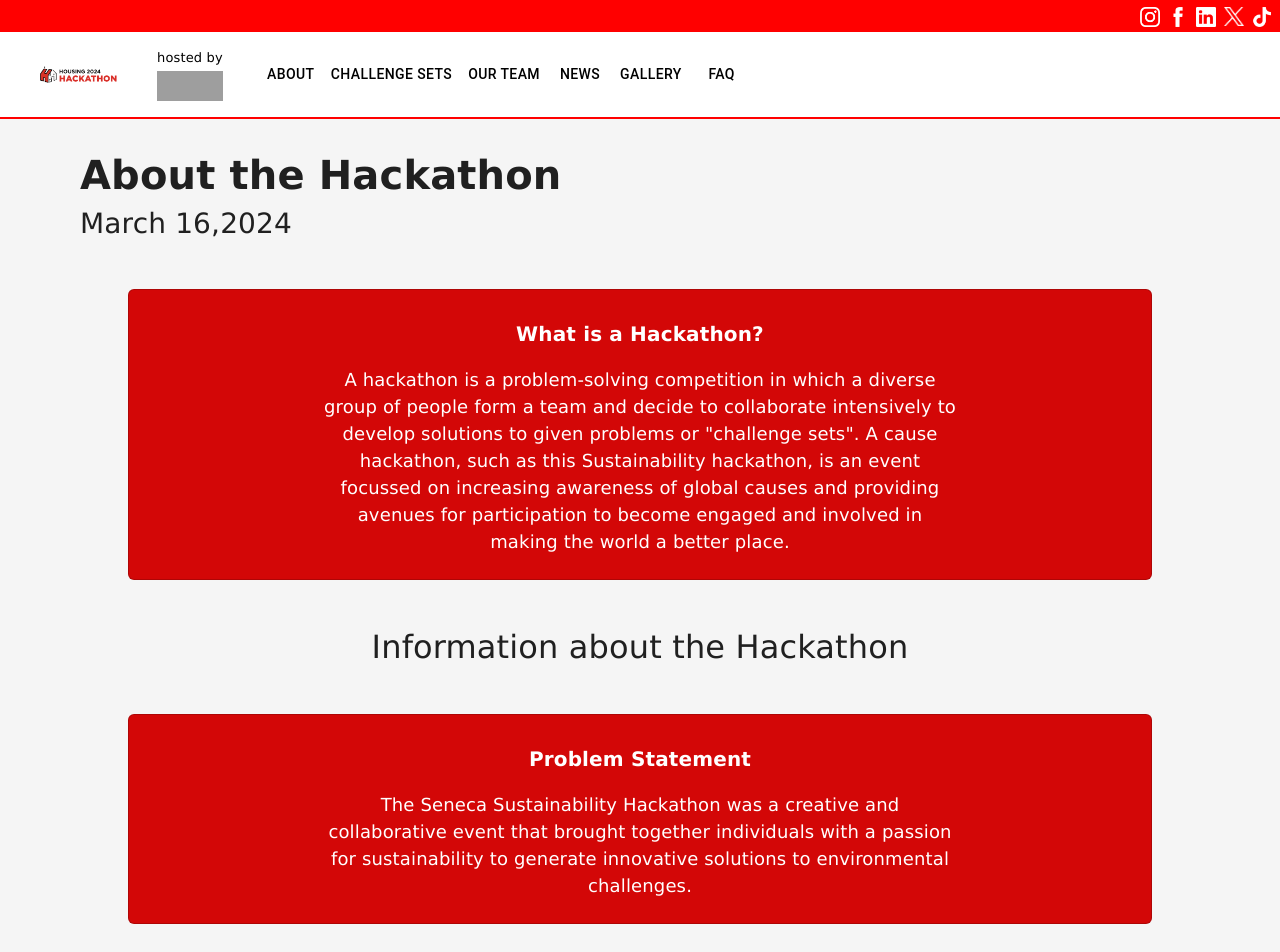
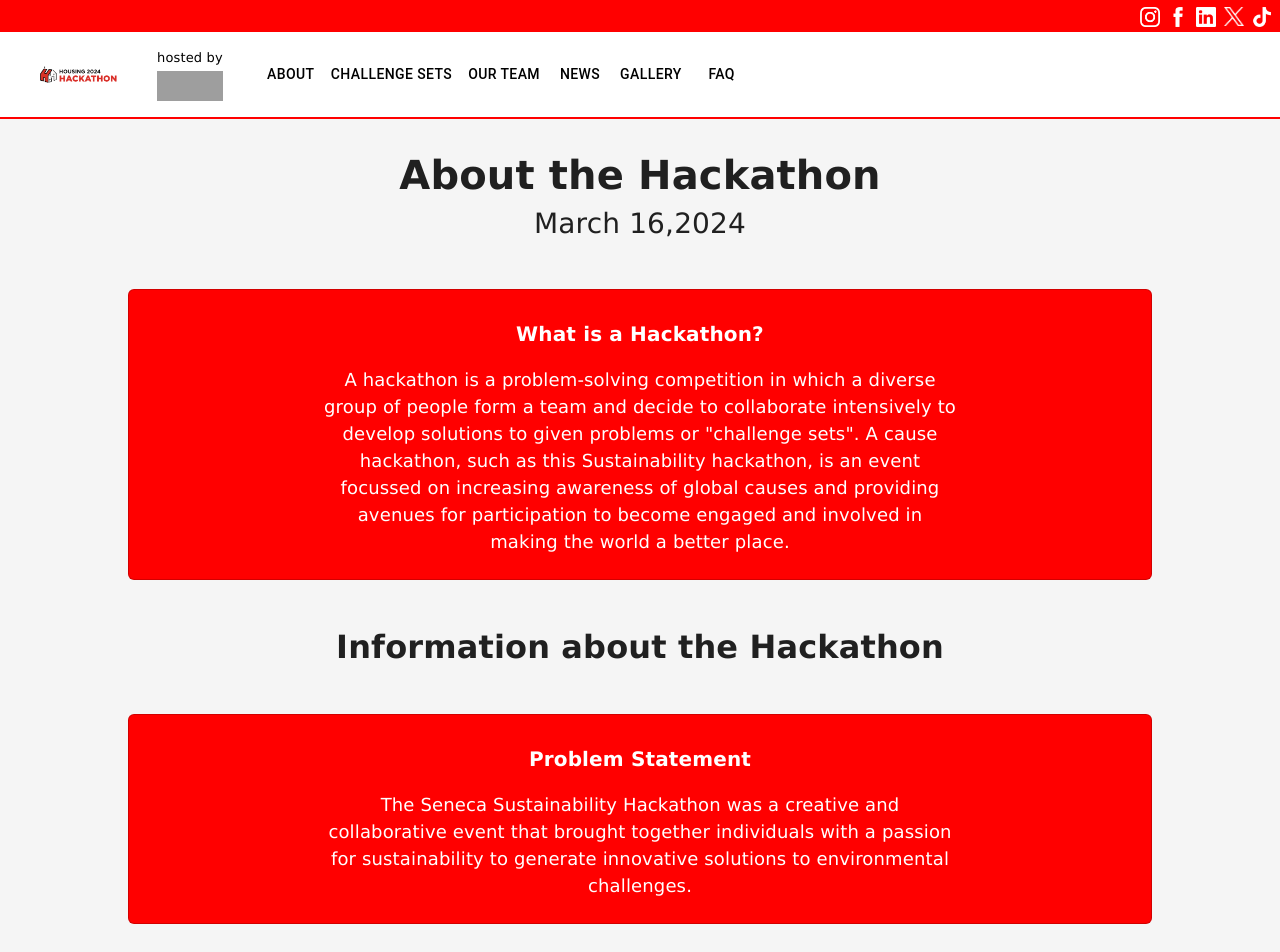
Before and after one commit to busycaesar/SenecaHackathon2024, a React (Create React App) app: page /about in a window 1280 px wide. Shown: the top 952 px of the page. Built offline with nearby package versions, Linux system fonts and the light colour scheme; grey boxes are pictures that could not be loaded.

Commit message:
About Us updated

```diff
--- a/package.json
+++ b/package.json
@@ -53,6 +53,7 @@
   },
   "devDependencies": {
     "gh-pages": "^6.1.0",
-    "react-router-dom": "^6.20.1"
+    "react-router-dom": "^6.20.1",
+    "tailwindcss": "^3.4.1"
   }
 }
--- a/src/Pages/aboutUs.jsx
+++ b/src/Pages/aboutUs.jsx
@@ -2,11 +2,11 @@ export default function AboutUs() {
   return (
     <>
       <div>
-        <h1>
+        <h1 class="text-center">
           <strong>About the Hackathon</strong>
         </h1>
-        <h3>March 16,2024</h3>
-        <div className="card">
+        <h3 class="text-center">March 16,2024</h3>
+        <div class="card ">
           <h5>What is a Hackathon?</h5>
           <p>
             A hackathon is a problem-solving competition in which a diverse
@@ -23,14 +23,11 @@ export default function AboutUs() {
 <section class="relative pb-20  flex-center max-w-l bg-gray-50 border-r">
 
 
-    <h2 class="mt-8 mb-8 lg:mb-12 text-center font-bold text-4xl lg:text-6xl font-semibold">Information about the Hackathon</h2>
+    <h2 class="font-bold text-center"><strong>Information about the Hackathon</strong></h2>
 
 </section>
 
-
-
-
-        <div className="card">
+        <div class="card ">
         <h5>Problem Statement</h5>
         <p>
             The Seneca Sustainability Hackathon was a creative and collaborative event
--- a/src/index.css
+++ b/src/index.css
@@ -55,7 +55,7 @@ a {
 
 .card {
   margin-top: 2.8em;
-  background-color: rgb(211, 7, 7);
+  background-color: red;
   text-align: center;
   color: white;
   margin: 3em;
```
